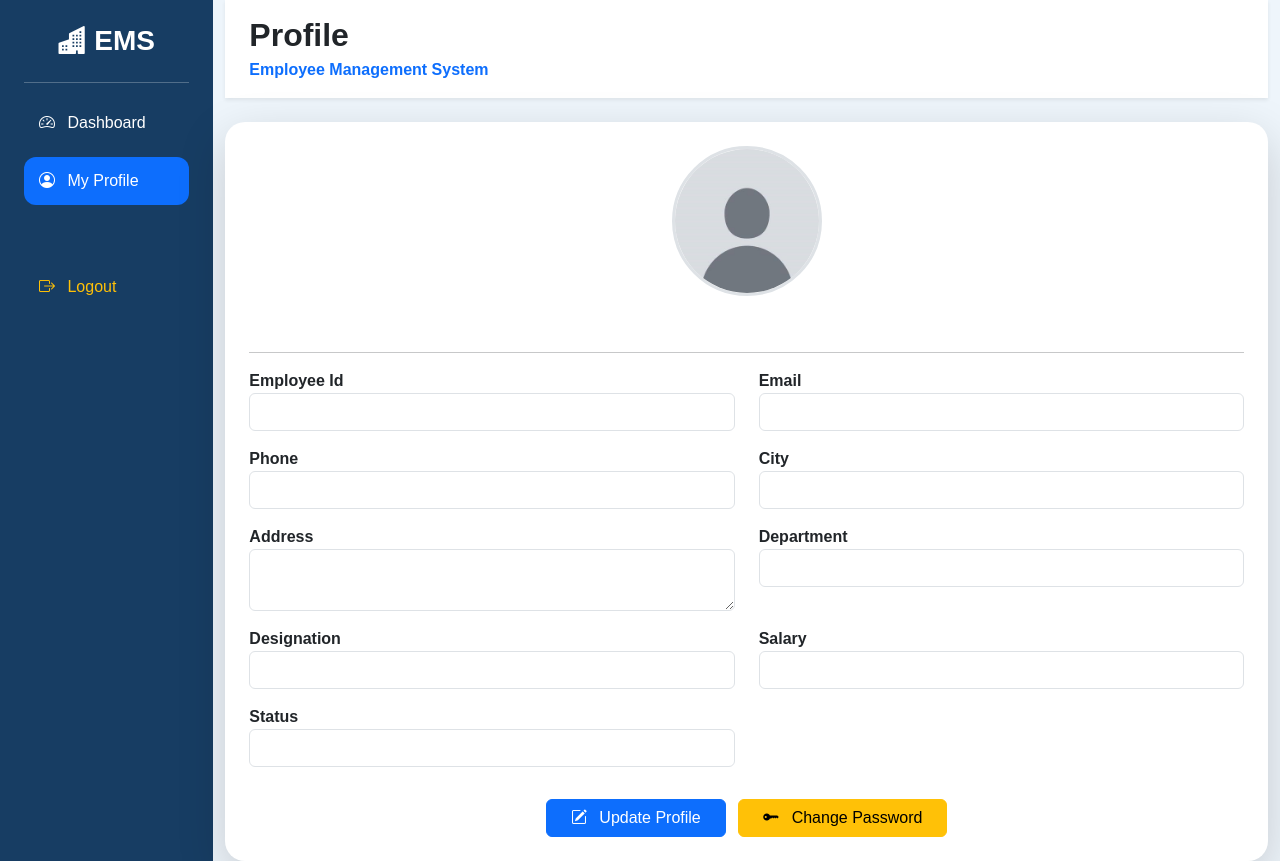
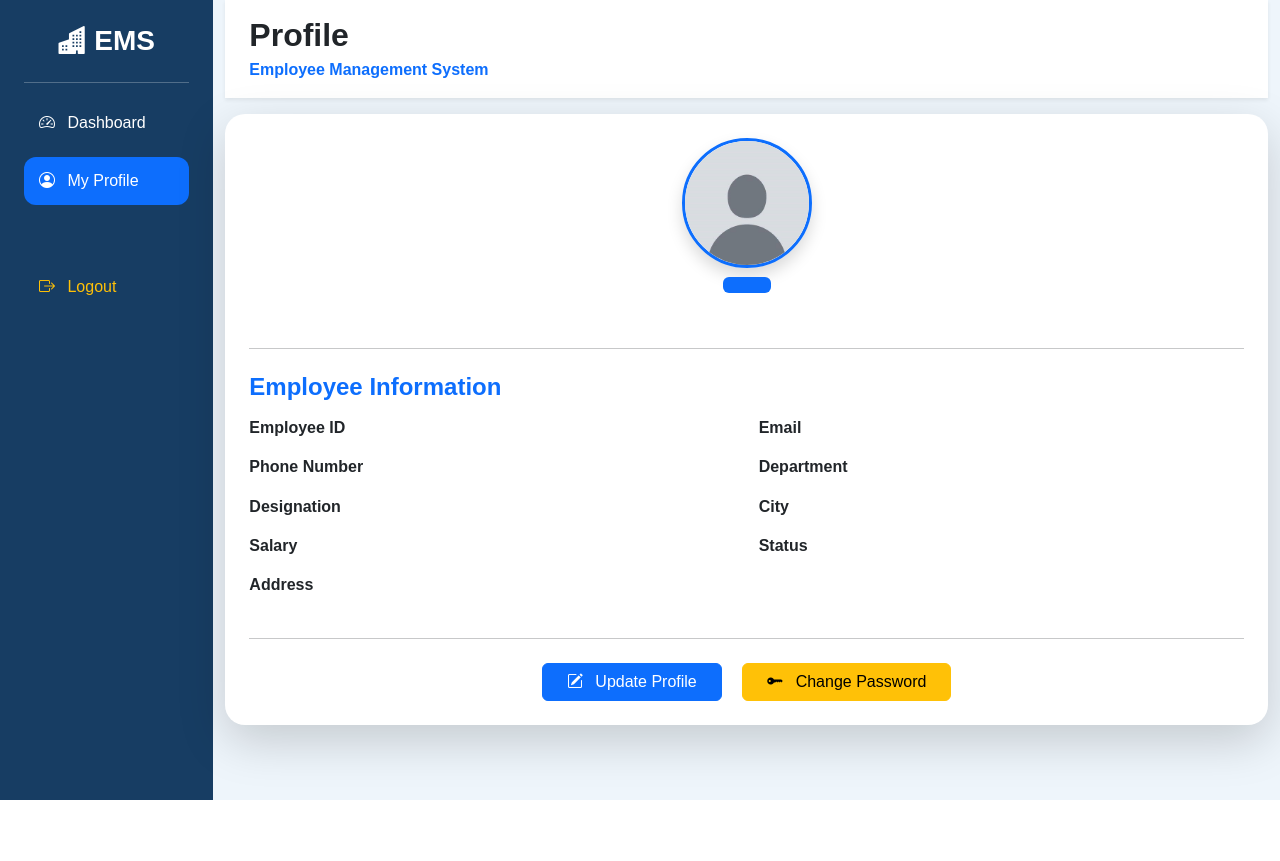
Before and after one commit to aditi-sharma-dev/Technosignia-Internship-Practice-Repository, a Django app: page /employees/user-profile-page/ in a window 1280 px wide. After the commit the page ends 800 px from the top, so only its background shows below. Run offline with Django 5.2, Linux system fonts and the light colour scheme; data that the repository does not hold is empty.

Commit message:
Improved EMS dashboard, profile and update profile UI

```diff
--- a/Employee Management API/employees/templates/user_profile.html
+++ b/Employee Management API/employees/templates/user_profile.html
@@ -82,60 +82,92 @@
                 <p class="text-primary fw-semibold mb-0 mt-1">Employee Management System</p>
             </div>
         </div>
-        <div class="card shadow-lg p-4 mt-4">
+  <div class="card shadow-lg p-4 mt-3">
     <div class="text-center mb-4">
-                <img id="profilePhoto" src="/static/images/default.jpg" class="rounded-circle border border-3" width="150" height="150">
-                <h3 class="fw-bold mt-3" id="name"></h3>
-                <span class="badge bg-primary px-3 py-2" id="role"></span>
+
+    <img id="profilePhoto"
+         src="/static/images/default.jpg"
+         class="rounded-circle border border-3 border-primary shadow"
+         width="130"
+         height="130">
+
+    <h2 class="fw-bold mt-2 mb-1" id="name"></h2>
+
+    <span class="badge bg-primary px-4 py-2 fs-6"
+          id="role">
+    </span>
+
 </div>
-            <hr>
+
+<hr class="my-4">
+
+<h4 class="fw-bold text-primary mb-3">
+    Employee Information
+</h4>
 <div class="row">
+
     <div class="col-md-6 mb-3">
-                    <label class="fw-bold">Employee Id</label>
-                        <input type="text" id="Emp_Id" class="form-control" readonly>
+        <h6 class="fw-bold text-dark mb-1">Employee ID</h6>
+        <p class="fs-5 fw-normal mb-0 text-secondary" id="Emp_Id"></p>
     </div>
     <div class="col-md-6 mb-3">
-                    <label class="fw-bold">Email</label>
-                        <input type="email" id="email" class="form-control" readonly>
+    <h6 class="fw-bold text-dark mb-1">Email</h6>
+    <p class="fs-5 fw-normal mb-0 text-secondary" id="email"></p>
 </div>
+
     <div class="col-md-6 mb-3">
-                    <label class="fw-bold">Phone</label>
-                        <input type="text" id="phone" class="form-control" readonly>
+        <h6 class="fw-bold text-dark mb-1">Phone Number</h6>
+        <p class="fs-5 fw-normal mb-0 text-secondary" id="phone"></p>
     </div>
+
+
     <div class="col-md-6 mb-3">
-                    <label class="fw-bold">City</label>
-                        <input type="text" id="city" class="form-control" readonly>
+        <h6 class="fw-bold text-dark mb-1">Department</h6>
+        <p class="fs-5 fw-normal mb-0 text-secondary" id="department"></p>
     </div>
+
     <div class="col-md-6 mb-3">
-                    <label class="fw-bold">Address</label>
-                        <textarea  id="address"  rows="2" class="form-control" readonly></textarea>
+        <h6 class="fw-bold text-dark mb-1">Designation</h6>
+        <p class="fs-5 fw-normal mb-0 text-secondary" id="designation"></p>
     </div>
+
     <div class="col-md-6 mb-3">
-                    <label class="fw-bold">Department</label>
-                        <input type="text" id="department" class="form-control" readonly>
+        <h6 class="fw-bold text-dark mb-1">City</h6>
+        <p class="fs-5 fw-normal mb-0 text-secondary" id="city"></p>
     </div>
+
     <div class="col-md-6 mb-3">
-                    <label class="fw-bold">Designation</label>
-                        <input type="text" id="designation" class="form-control" readonly>
+        <h6 class="fw-bold text-dark mb-1">Salary</h6>
+        <p class="fs-5 fw-normal mb-0 text-secondary" id="salary"></p>
     </div>
+
     <div class="col-md-6 mb-3">
-                    <label class="fw-bold">Salary</label>
-                        <input type="text" id="salary" class="form-control" readonly>
+        <h6 class="fw-bold text-dark mb-1">Status</h6>
+        <span id="status" class="badge bg-success fs-6 px-3 py-2"></span>
     </div>
-                 <div class="col-md-6 mb-3">
-                    <label class="fw-bold">Status</label>
-                        <input type="text" id="status" class="form-control" readonly>
+
+    <div class="col-12 mb-3">
+        <h6 class="fw-bold text-dark mb-1">Address</h6>
+        <p class="fs-5 fw-normal mb-0 text-secondary"id="address"></p>
     </div>
+
 </div>
-            <div class="text-center mt-3">
-                <a href="/employees/user-update-profile-page/" class="btn btn-primary px-4">
+
+            <hr class="my-4">
+
+<div class="text-center">
+                <a href="/employees/user-update-profile-page/"
+   class="btn btn-primary px-4 me-3">
     <i class="bi bi-pencil-square me-2"></i>
     Update Profile
 </a>
-                <a href="/employees/user-change-password-page/" class="btn btn-warning px-4 ms-2">
+
+<a href="/employees/user-change-password-page/"
+   class="btn btn-warning px-4">
     <i class="bi bi-key-fill me-2"></i>
     Change Password
 </a>
+
 
 </div>
  </div>
@@ -159,19 +191,17 @@
 } else {
     document.getElementById("profilePhoto").src = "/static/images/default.jpg";
 }
-
-            document.getElementById("name").innerText=data.Name;
-            document.getElementById("role").innerText=data.Role;
-            document.getElementById("Emp_Id").value=data.Emp_Id;
-            document.getElementById("email").value=data.Email;
-            document.getElementById("phone").value=data.Phone_No;
-            document.getElementById("city").value=data.City;
-            document.getElementById("department").value=data.Department;
-            document.getElementById("designation").value=data.Designation;
-            document.getElementById("salary").value=data.Salary;
-            document.getElementById("status").value=data.Status;
-            document.getElementById("address").value=data.Address;
-
+            document.getElementById("name").innerText = data.Name;
+document.getElementById("role").innerText = data.Role;
+           document.getElementById("Emp_Id").innerText = data.Emp_Id;
+document.getElementById("email").innerText = data.Email;
+document.getElementById("phone").innerText = data.Phone_No;
+document.getElementById("city").innerText = data.City;
+document.getElementById("department").innerText = data.Department;
+document.getElementById("designation").innerText = data.Designation;
+document.getElementById("salary").innerText = "Rs " + data.Salary;
+document.getElementById("status").innerText = data.Status;
+document.getElementById("address").innerText = data.Address;
         })
     .catch(error => {
     console.error(error);
--- a/Employee Management API/employees/views.py
+++ b/Employee Management API/employees/views.py
@@ -257,11 +257,16 @@ def dashboard(request):
     if "admin_name" not in request.session:
         return redirect("login_page")
     total_employees=Employee.objects.filter(isDeleted=False).count()
+    admin = Employee.objects.get(Emp_Id=request.session["employee_id"])
+
     context={
         "total_employees":total_employees,
          "active_records":Employee.objects.filter(Status="Active",isDeleted=False).count(),
           "recently_added":Employee.objects.filter(isDeleted=False).order_by("-Emp_Id")[:5].count(),
-          "admin_name":request.session.get("admin_name")
+              "admin_name": admin.Name,
+
+          "profile_photo": admin.Profile_Photo.url,
+
     }
     return render(request,"dashboard.html",context)
 def add_employee_page(request):
```
Also changed, not shown: Employee Management API/employees/templates/dashboard.html (+36 -17 lines), Employee Management API/employees/templates/profile.html (+79 -44 lines), Employee Management API/employees/templates/update_profile.html (+52 -19 lines), Employee Management API/employees/templates/user_dashboard.html (+18 -31 lines), Employee Management API/employees/templates/user_update_profile.html (+25 -11 lines). Lines whose indentation alone changed are shown as unchanged.
